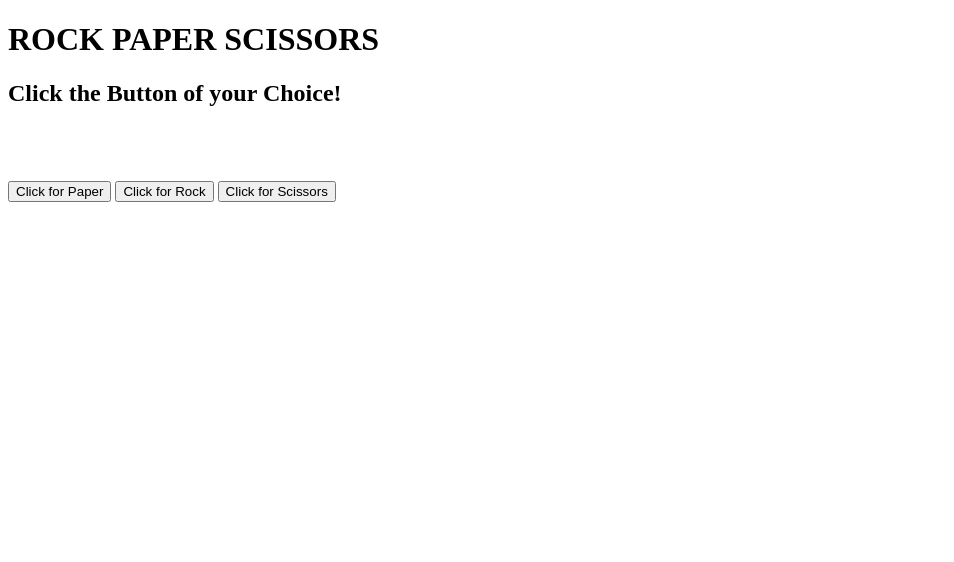
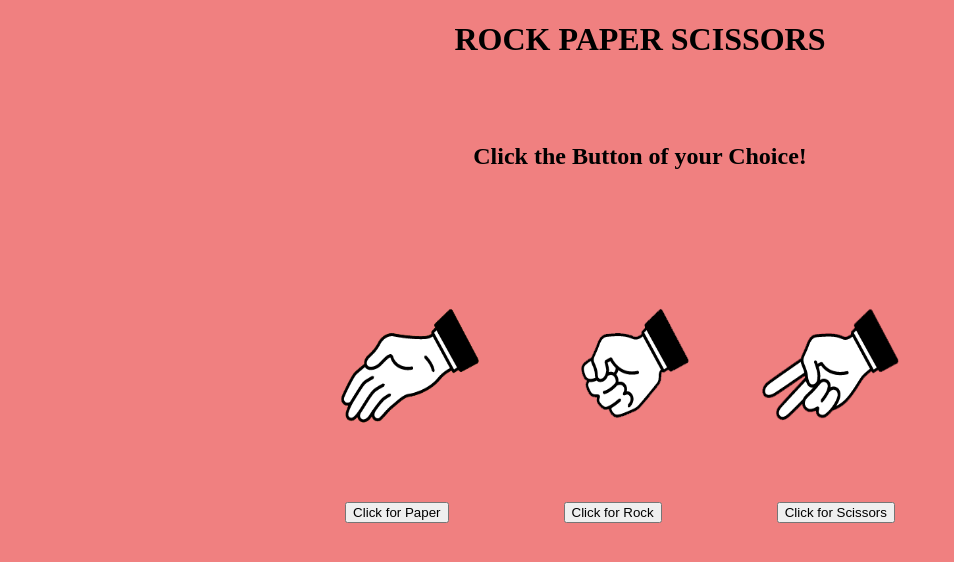
Before and after one commit to tkurosaki1/rock-paper-scissors, a plain HTML site: page index.html in a window 1280 px wide. Shown: the whole page, without its empty margins (0-954 px from the left). Drawn offline with Linux system fonts and the light colour scheme; the site is published under a folder, as on GitHub Pages, so addresses that start at the root find nothing.

Commit message:
Update index.html
Source Changes to work with pages

```diff
--- a/index.html
+++ b/index.html
@@ -5,7 +5,7 @@
     <meta http-equiv="X-UA-Compatible" content="IE=edge">
     <meta name="viewport" content="width=device-width, initial-scale=1.0">
     <title>Document</title>
-    <link rel="stylesheet" href="/rock-paper-scissors/style.css">
+    <link rel="stylesheet" href="rock-paper-scissors/style.css">
 
 
 </head>
@@ -14,9 +14,9 @@
     <h2>Click the Button of your Choice!</h2>
 
     <div class="flexcontainer">
-        <div class="flexbox-item1"><img src="/rock-paper-scissors/assets/paper.png" alt=""></div>
-        <div class="flexbox-item2" ><img src="/rock-paper-scissors/assets/rock.png" alt=""></div>
-        <div class="flexbox-item3" ><img src="/rock-paper-scissors/assets/scissors.png" alt=""></div>
+        <div class="flexbox-item1"><img src="rock-paper-scissors/assets/paper.png" alt=""></div>
+        <div class="flexbox-item2" ><img src="rock-paper-scissors/assets/rock.png" alt=""></div>
+        <div class="flexbox-item3" ><img src="rock-paper-scissors/assets/scissors.png" alt=""></div>
     </div>
 
     <div class="flexcontainer2">
@@ -30,7 +30,7 @@
 
 
 
-    <script src="/rock-paper-scissors/app.js"></script>
+    <script src="rock-paper-scissors/app.js"></script>
 
 </body>
 </html>
```
